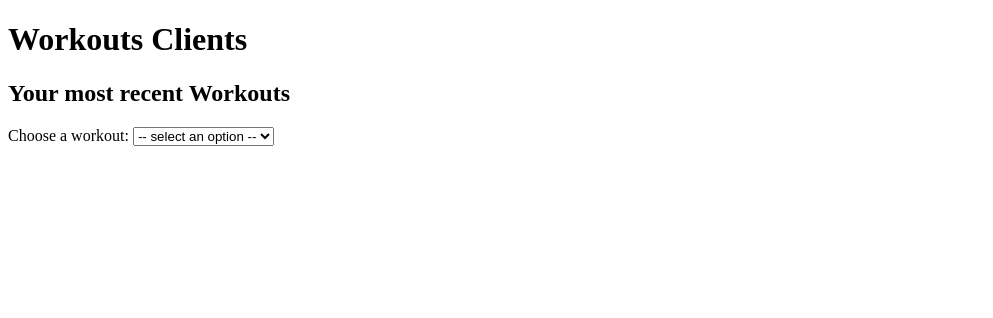
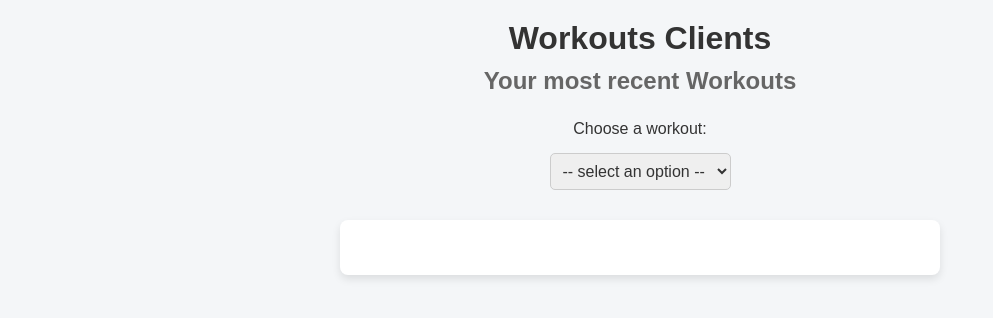
Before and after one commit to Lokixin/gym_tracker, a Python web app: template templates/read_workouts.html in a window 1280 px wide. Shown: the top 318 px of the page, without its empty margins (0-993 px from the left). Run offline with Jinja, Linux system fonts and the light colour scheme; the template is opened without the code that fills it, so the values that code supplies are empty.

Commit message:
WIP: Create new workouts from the client

```diff
--- a/src/gym_tracker/services/workouts_services.py
+++ b/src/gym_tracker/services/workouts_services.py
@@ -3,7 +3,7 @@ from starlette import status
 from starlette.responses import JSONResponse
 
 from gym_tracker.adapters.mappers import workout_from_db_to_dto
-from gym_tracker.adapters.repositories import PostgresSQLRepo
+from gym_tracker.adapters.repositories import PostgresSQLRepo, logger
 from gym_tracker.domain.model import Workout
 from gym_tracker.entrypoints.dependencies import get_workouts_repo
 from gym_tracker.entrypoints.dtos import (
@@ -43,7 +43,9 @@ def create_new_workout_service(
     new_workout = Workout(
         duration=workout_body.duration, date=workout_body.date, exercises=[]
     )
-    workout_id = workouts_repo.add_workout(new_workout)
+    # workout_id = workouts_repo.add_workout(new_workout)
+    workout_id = 33
+    logger.info(f"Created new workout with: {workout_body}")
     return JSONResponse(status_code=status.HTTP_201_CREATED, content={"id": workout_id})
 
 
--- a/templates/read_workouts.html
+++ b/templates/read_workouts.html
@@ -3,6 +3,100 @@
 <head>
     <meta charset="UTF-8">
     <title>Soy un título!</title>
+    <style>
+        /* Estilos globales */
+        * {
+            margin: 0;
+            padding: 0;
+            box-sizing: border-box;
+            font-family: Arial, sans-serif;
+        }
+
+        body {
+            background-color: #f4f6f8;
+            display: flex;
+            justify-content: center;
+            align-items: center;
+            flex-direction: column;
+            padding: 20px;
+        }
+
+        h1 {
+            font-size: 2em;
+            margin-bottom: 10px;
+            color: #333;
+        }
+
+        h2 {
+            font-size: 1.5em;
+            color: #666;
+            margin-bottom: 20px;
+        }
+
+        /* Select del menú desplegable */
+        label, select {
+            font-size: 1em;
+            color: #333;
+            margin-bottom: 10px;
+            padding: 5px;
+        }
+
+        select {
+            padding: 8px;
+            border: 1px solid #ccc;
+            border-radius: 5px;
+            cursor: pointer;
+            outline: none;
+        }
+
+        select:focus {
+            border-color: #333;
+        }
+
+        /* Contenedor de workouts */
+        #workout_container {
+            width: 100%;
+            max-width: 600px;
+            background-color: #fff;
+            padding: 20px;
+            border-radius: 8px;
+            box-shadow: 0 4px 8px rgba(0, 0, 0, 0.1);
+            margin-top: 20px;
+        }
+
+        #workout_title {
+            font-size: 1.2em;
+            color: #333;
+            margin-bottom: 15px;
+        }
+
+        /* Lista de ejercicios */
+        ol {
+            list-style-type: none;
+        }
+
+        li {
+            font-size: 1em;
+            color: #555;
+            padding: 8px;
+            border-bottom: 1px solid #eaeaea;
+        }
+
+        li:last-child {
+            border-bottom: none;
+        }
+
+        ol ol {
+            margin-top: 5px;
+            margin-left: 15px;
+            font-size: 0.9em;
+        }
+
+        ol ol li {
+            padding: 5px;
+            color: #777;
+        }
+    </style>
 </head>
 <body>
 <h1>
```
Also changed, not shown: src/gym_tracker/client/workouts_views.py (+9 -1 lines), templates/add_workouts.html (added, +47 -0 lines).
